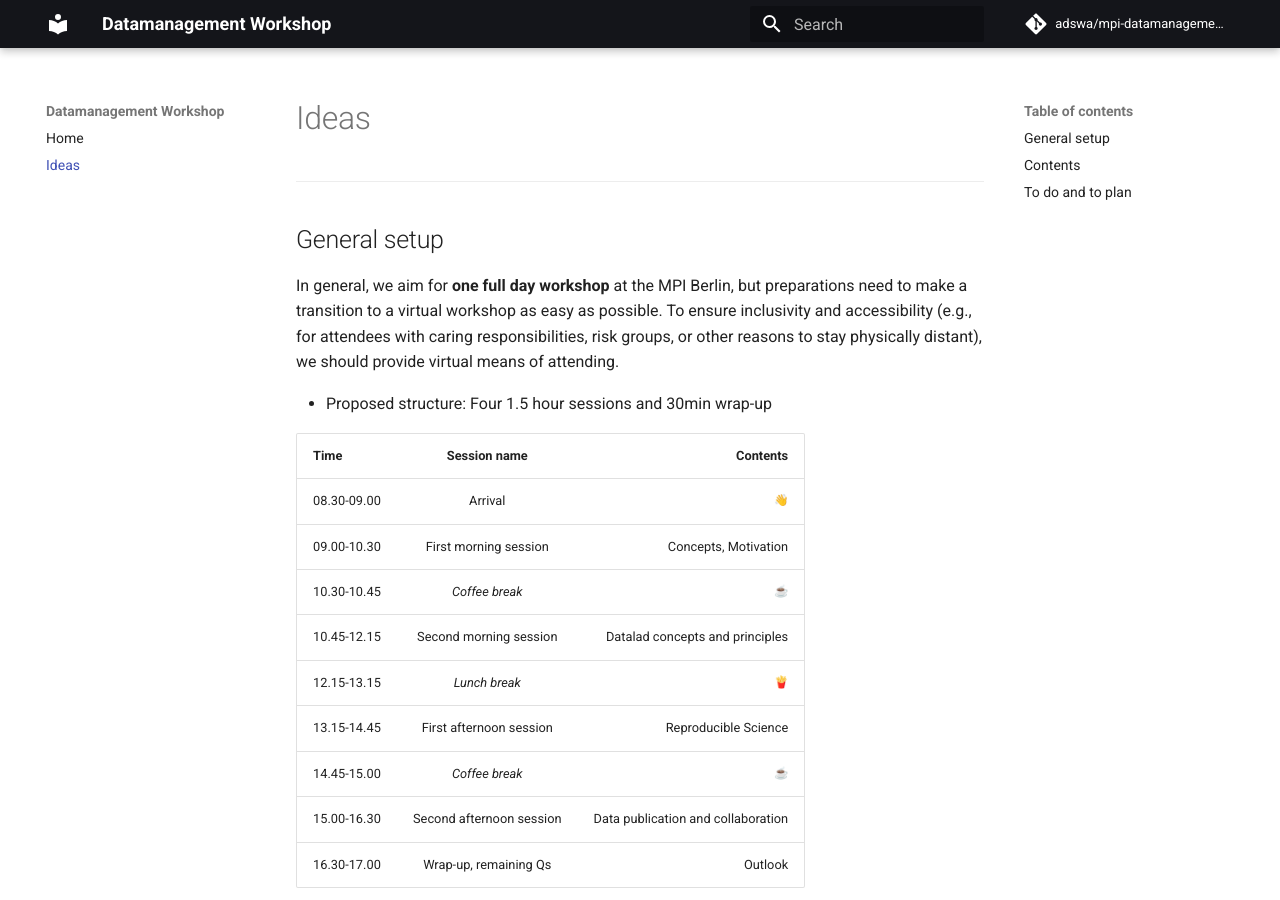
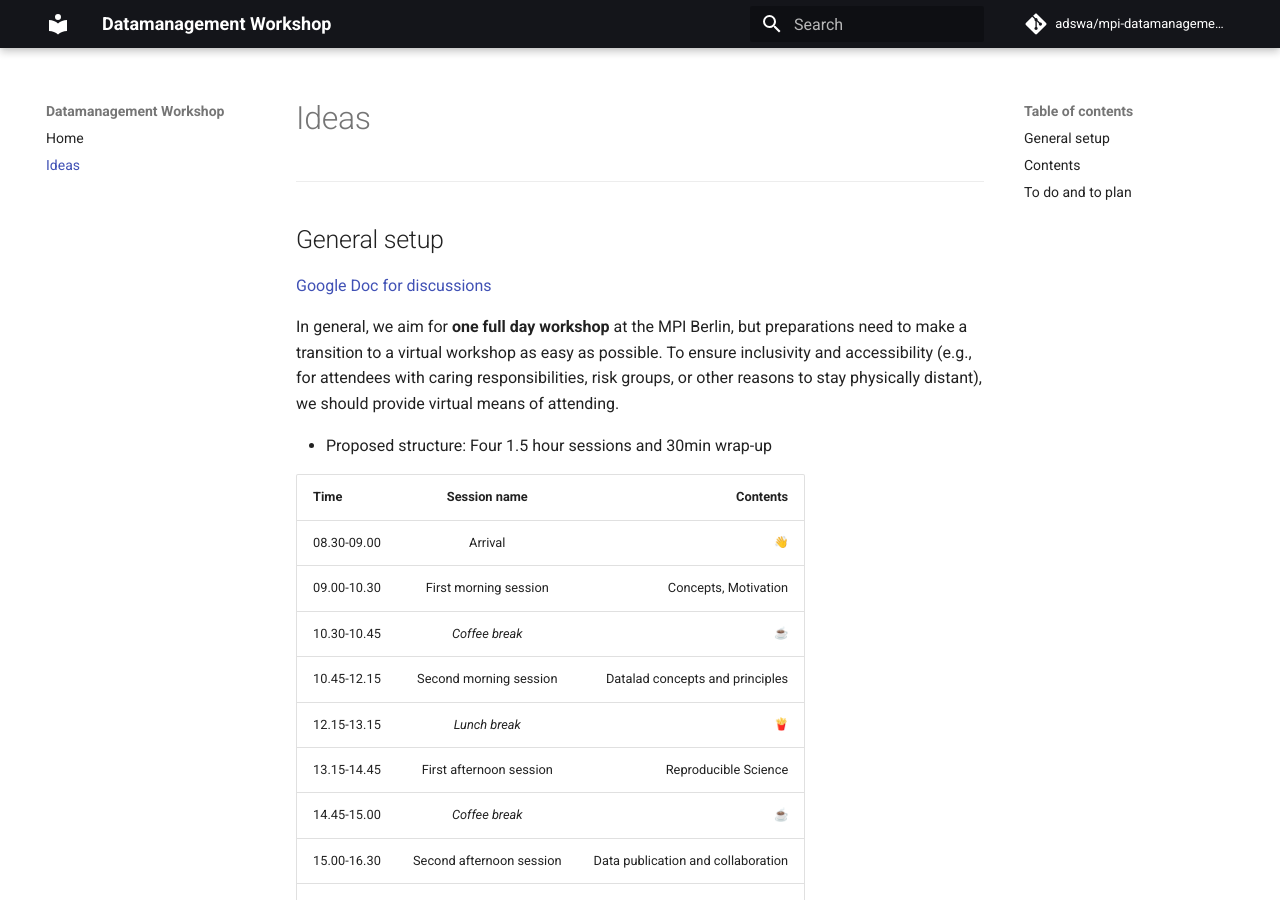
Before and after one commit to adswa/mpi-datamanagement-ws, an MkDocs documentation site: the page built from docs/ideas.md, in a window 1280 px wide and 900 px high. Built offline with MkDocs 1.6.1 and Material for MkDocs 9.7.7, drawn with Linux system fonts in a browser that asks for light colours; emoji names are drawn with the system emoji font; comment, search, counter and statistics services are not loaded.

Commit message:
add link to goole doc for discussion

```diff
--- a/docs/ideas.md
+++ b/docs/ideas.md
@@ -1,6 +1,8 @@
 ___
 
 ## General setup
+
+[Google Doc for discussions](https://docs.google.com/document/d/1Lw4o5Q3OMjXgGOyFBUHP--_xv01KJtsY76eViMJJLhw/edit?usp=sharing)
 
 In general, we aim for **one full day workshop** at the MPI Berlin,
 but preparations need to make a transition to a virtual workshop
```
